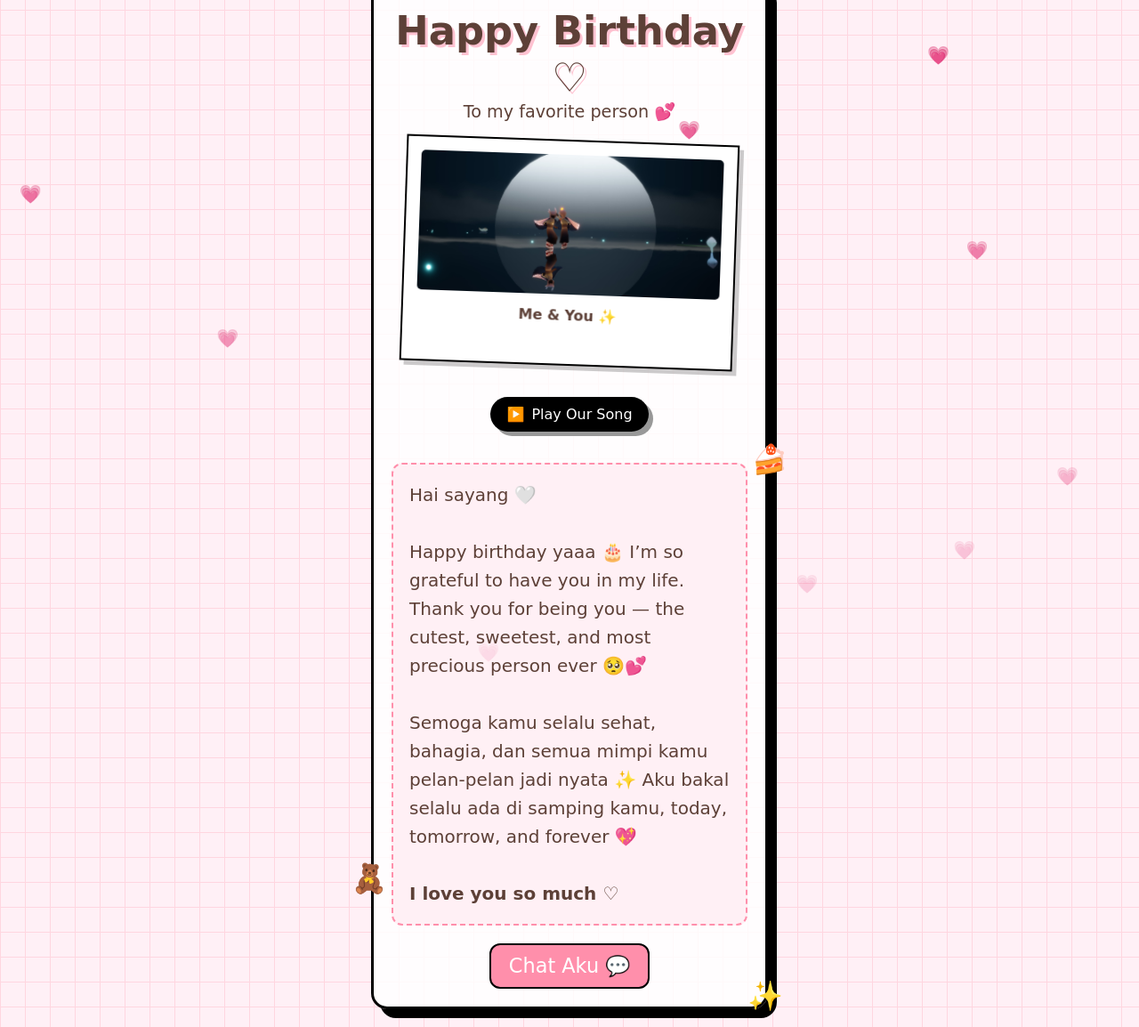
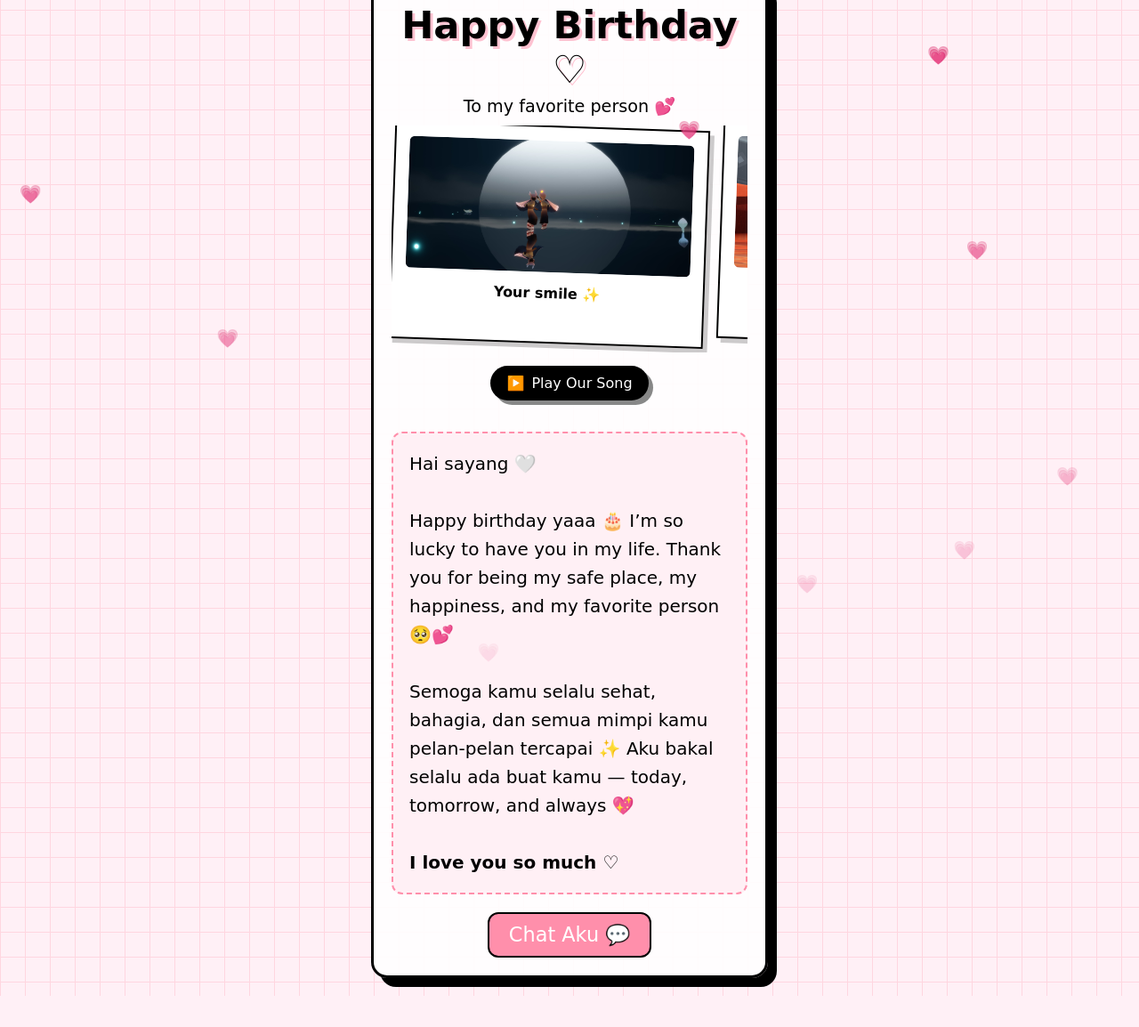
Before and after one commit to jastipuyon-prog/Bday, a plain HTML site: page index.html in a window 1280 px wide. Shown: the part 45-1199 px from the top of the page at 89% size. After the commit the page ends 1164 px from the top, so only its background shows below. Drawn offline with Linux system fonts and the light colour scheme; a web font is replaced by a local one.

Commit message:
Update index.html

```diff
--- a/index.html
+++ b/index.html
@@ -9,21 +9,20 @@
 
 <style>
 :root {
-    --bg-color: #fff0f6;
     --primary: #ff8fab;
+    --bg: #fff0f6;
     --text: #5d4037;
 }
 
 body {
-    background-color: var(--bg-color);
+    margin: 0;
+    padding: 20px;
+    font-family: 'Gaegu', cursive;
+    background-color: var(--bg);
     background-image:
         linear-gradient(#ffd6e0 1px, transparent 1px),
         linear-gradient(90deg, #ffd6e0 1px, transparent 1px);
     background-size: 28px 28px;
-    font-family: 'Gaegu', cursive;
-    color: var(--text);
-    margin: 0;
-    padding: 20px;
     display: flex;
     justify-content: center;
 }
@@ -31,19 +30,19 @@ body {
 .container {
     width: 100%;
     max-width: 400px;
-    background: rgba(255,255,255,0.85);
-    padding: 20px;
+    background: rgba(255,255,255,0.9);
     border-radius: 18px;
     border: 3px solid #000;
     box-shadow: 10px 10px 0 #000;
+    padding: 20px;
+    position: relative;
     text-align: center;
-    position: relative;
 }
 
-/* Judul */
+/* Title */
 h1 {
-    font-size: 2.8rem;
-    margin: 10px 0 0;
+    font-size: 2.7rem;
+    margin: 5px 0;
     text-shadow: 3px 3px 0 #ffc2d1;
 }
 
@@ -52,20 +51,32 @@ h1 {
     margin-bottom: 10px;
 }
 
-/* Polaroid */
+/* Gallery */
+.gallery {
+    display: flex;
+    gap: 15px;
+    overflow-x: auto;
+    scroll-snap-type: x mandatory;
+    padding-bottom: 10px;
+}
+
+.gallery::-webkit-scrollbar {
+    display: none;
+}
+
 .polaroid {
-    background: white;
+    flex: 0 0 80%;
+    scroll-snap-align: center;
+    background: #fff;
     padding: 15px 15px 45px;
     border: 2px solid #000;
-    margin: 20px auto;
-    width: 85%;
+    box-shadow: 5px 5px 0 rgba(0,0,0,0.2);
     transform: rotate(2deg);
-    box-shadow: 5px 5px 0 rgba(0,0,0,0.2);
 }
 
 .polaroid img {
     width: 100%;
-    border-radius: 5px;
+    border-radius: 6px;
 }
 
 .caption {
@@ -73,21 +84,20 @@ h1 {
     font-weight: bold;
 }
 
-/* Musik */
+/* Music */
 .music-player {
+    margin: 15px auto;
     background: #000;
     color: #fff;
     padding: 10px 18px;
     border-radius: 30px;
     display: inline-flex;
-    align-items: center;
     gap: 8px;
     cursor: pointer;
-    box-shadow: 5px 5px 0 #999;
-    margin: 15px 0;
+    box-shadow: 5px 5px 0 #888;
 }
 
-/* Pesan */
+/* Message */
 .message-box {
     background: #fff0f5;
     border: 2px dashed var(--primary);
@@ -99,25 +109,21 @@ h1 {
     margin-top: 20px;
 }
 
-/* Sticker */
-.sticker {
-    position: absolute;
-    font-size: 2rem;
-    animation: float 3s ease-in-out infinite;
+/* Button */
+.btn {
+    display: inline-block;
+    margin-top: 20px;
+    background: var(--primary);
+    color: #fff;
+    padding: 10px 22px;
+    font-size: 1.4rem;
+    border-radius: 12px;
+    text-decoration: none;
+    border: 2px solid #000;
 }
 
-.st1 { top: -15px; left: -15px; }
-.st2 { bottom: -15px; right: -20px; animation-delay: 1s; }
-.st3 { top: 45%; right: -25px; animation-delay: 2s; }
-.st4 { bottom: 10%; left: -25px; animation-delay: .5s; }
-
-@keyframes float {
-    0%,100% { transform: translateY(0); }
-    50% { transform: translateY(-10px); }
-}
-
-/* Love jatuh */
-.love {
+/* Floating hearts */
+.heart {
     position: fixed;
     top: -10px;
     font-size: 20px;
@@ -130,97 +136,97 @@ h1 {
         opacity: 0;
     }
 }
-
-.btn-link {
-    display: inline-block;
-    margin-top: 20px;
-    background: var(--primary);
-    color: #fff;
-    padding: 10px 20px;
-    font-size: 1.4rem;
-    border-radius: 12px;
-    text-decoration: none;
-    border: 2px solid #000;
-}
 </style>
 </head>
 
 <body>
 
 <div class="container">
-    <div class="sticker st1">🎀</div>
-    <div class="sticker st2">✨</div>
-    <div class="sticker st3">🍰</div>
-    <div class="sticker st4">🧸</div>
 
 <h1>Happy Birthday ♡</h1>
 <div class="subtitle">To my favorite person 💕</div>
 
+<!-- FOTO -->
+<div class="gallery">
     <div class="polaroid">
         <img src="foto1.jpg">
-        <div class="caption">Me & You ✨</div>
+        <div class="caption">Your smile ✨</div>
     </div>
 
-    <div class="music-player" onclick="toggleMusic()">
-        <span id="play-icon">▶️</span>
-        <span id="music-text">Play Our Song</span>
+    <div class="polaroid">
+        <img src="foto2.jpg">
+        <div class="caption">Me & You 💖</div>
     </div>
 
-    <audio id="bg-music" loop>
+    <div class="polaroid">
+        <img src="foto3.jpg">
+        <div class="caption">My happiness 🤍</div>
+    </div>
+</div>
+
+<!-- MUSIC -->
+<div class="music-player" onclick="toggleMusic()">
+    <span id="icon">▶️</span>
+    <span id="text">Play Our Song</span>
+</div>
+
+<audio id="music" loop>
     <source src="lagu.mp3" type="audio/mpeg">
 </audio>
 
+<!-- MESSAGE -->
 <div class="message-box">
     Hai sayang 🤍<br><br>
 
     Happy birthday yaaa 🎂
-        I’m so grateful to have you in my life.
-        Thank you for being you — the cutest, sweetest,
-        and most precious person ever 🥺💕
+    I’m so lucky to have you in my life.
+    Thank you for being my safe place,
+    my happiness, and my favorite person 🥺💕
 
     <br><br>
     Semoga kamu selalu sehat, bahagia,
-        dan semua mimpi kamu pelan-pelan jadi nyata ✨
-        Aku bakal selalu ada di samping kamu,
-        today, tomorrow, and forever 💖
+    dan semua mimpi kamu pelan-pelan tercapai ✨
+    Aku bakal selalu ada buat kamu —
+    today, tomorrow, and always 💖
 
     <br><br>
     <b>I love you so much ♡</b>
 </div>
 
-    <a href="https://wa.me/628xxxxxxxxxx" class="btn-link">Chat Aku 💬</a>
+<a href="https://wa.me/628xxxxxxxxxx" class="btn">Chat Aku 💬</a>
+
 </div>
 
 <script>
-var music = document.getElementById("bg-music");
-var icon = document.getElementById("play-icon");
-var text = document.getElementById("music-text");
-var isPlaying = false;
+var music = document.getElementById("music");
+var icon = document.getElementById("icon");
+var text = document.getElementById("text");
+var play = false;
 
-function toggleMusic(){
-    if(isPlaying){
+function toggleMusic() {
+    if(play){
         music.pause();
         icon.innerHTML = "▶️";
         text.innerHTML = "Play Our Song";
-        isPlaying = false;
+        play = false;
     } else {
         music.play();
         icon.innerHTML = "⏸️";
         text.innerHTML = "Now Playing...";
-        isPlaying = true;
+        play = true;
     }
 }
 
-// Love jatuh
+// Hearts fall
 setInterval(() => {
-    const love = document.createElement("div");
-    love.className = "love";
-    love.innerHTML = "💗";
-    love.style.left = Math.random() * 100 + "vw";
-    love.style.animationDuration = (3 + Math.random() * 3) + "s";
-    document.body.appendChild(love);
+    const heart = document.createElement("div");
+    heart.className = "heart";
+    heart.innerHTML = "💗";
+    heart.style.left = Math.random() * 100 + "vw";
+    heart.style.animationDuration = (3 + Math.random() * 3) + "s";
+    document.body.appendChild(heart);
 
-    setTimeout(() => love.remove(), 6000);
+    setTimeout(() => heart.remove(), 6000);
 }, 500);
 </script>
 
```
Lines whose indentation alone changed are shown as unchanged.
